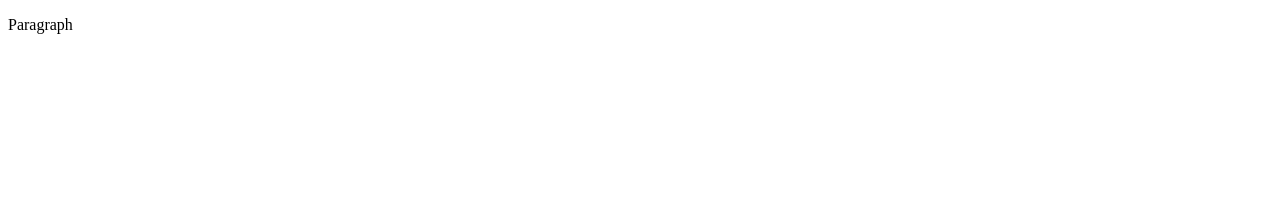
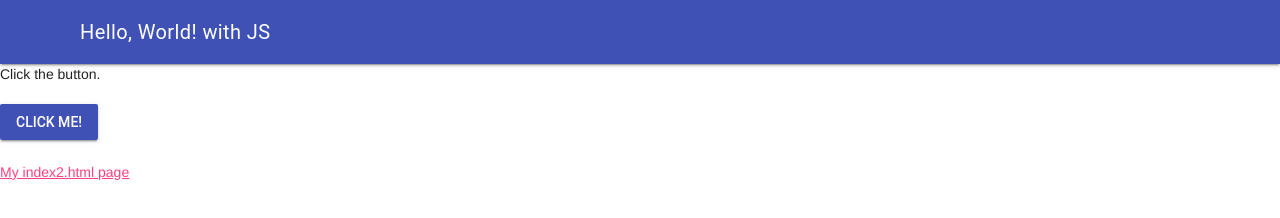
Before and after one commit to MTHS-ICD2O-1-2023/ICD2O-Unit-1-08-CallieBurt16, a plain HTML site: page index.html in a window 1280 px wide. Drawn offline with nearby package versions, Linux system fonts and the light colour scheme.

Commit message:
added code to script.js

```diff
--- a/index.html
+++ b/index.html
@@ -1,9 +1,55 @@
     <!DOCTYPE html>
     <html>
       <head>
-    <title>Title</title>
+        <meta charset="utf-8" />
+        <meta name="description" content="My first webpage, with JavaScript" />
+        <meta name="keywords" content="mths, icd2o" />
+        <meta name="author" content="Callie Burt" />
+        <meta name="viewport" content="width=device-width, initial-scale=1.0" />
+        <link rel="stylesheet" href="./css/style.css" />
+        <link
+          rel="stylesheet"
+          href="https://fonts.googleapis.com/icon?family=Material+Icons"
+          />
+        <link
+          rel="stylesheet"
+          href="https://code.getmdl.io/1.3.0/material.indigo-pink.min.css"
+        />
+        <link rel="apple-touch-icon" sizes="180x180" href="apple-touch-icon.png" />
+        <link rel="icon" type="image/png" sizes="32x32" href="favicon-32x32.png" />
+        <link rel="icon" type="image/png" sizes="16x16" href="favicon-16x16.png" />
+        <link rel="manifest" href="site.webmanifest" />
+        <title>My first webpage, with JavaScript</title>
     </head>
     <body>
-    <p>Paragraph</p>
+      <script defer src="https://code.getmdl.io/1.3.0/material.min.js"></script>
+      <script>
+        function myButtonClicked() {
+          alert("Hello, Wordl!")
+        }
+      </script>
+      <div class="mdl-layout mdl-js-layout mdl-layout--fixed-header">
+        <header class="mdl-layout__header">
+          <div class="mdl-layout__header-row">
+            <span class="mdl-layout-title">Hello, World! with JS</span>
+          </div>
+        </header>
+        <main class="mdl-layout__content">
+          <div class="page-content">
+            Click the button.
+          </div>
+          <br />
+          <!-- Colored raised button -->
+          <button
+            class="mdl-button mdl-js-button mdl-button--raised mdl-button--colored" onclick="myButtonClicked()">
+            Click me!
+          </button>
+          <br />
+          <br />
+          <p>
+            <a href="./index2.html">My index2.html page</a>
+          </p>
+        </main>
+      </div>
     </body>
   </html>
--- a/js/script.js
+++ b/js/script.js
@@ -1,5 +1,5 @@
 // Copyright (c) 2020 Mr. Coxall All rights reserved
 //
-// Created by: Mr. Coxall
-// Created on: Sep 2020
+// Created by: Callie Burt
+// Created on: June 2024
 // This file contains the JS functions for index.html
```
Lines whose indentation alone changed are shown as unchanged.
